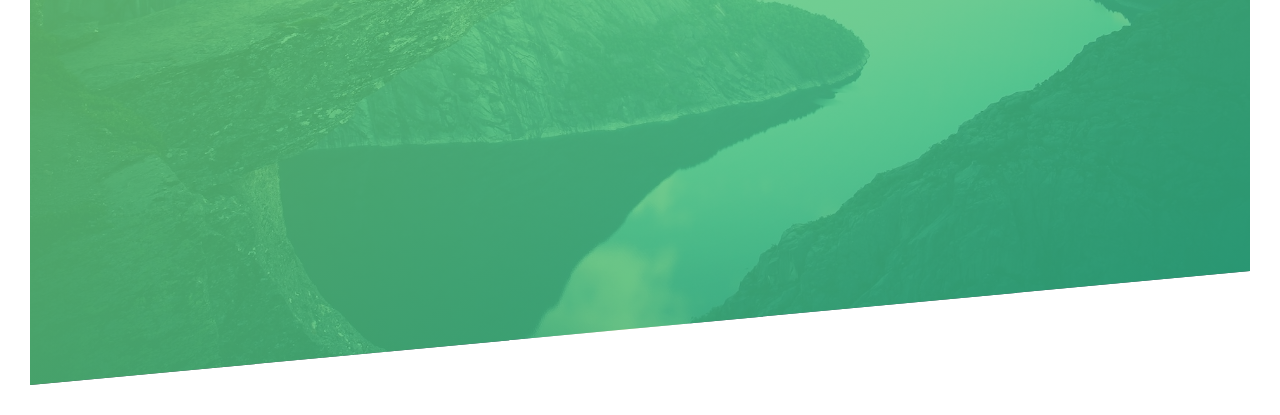
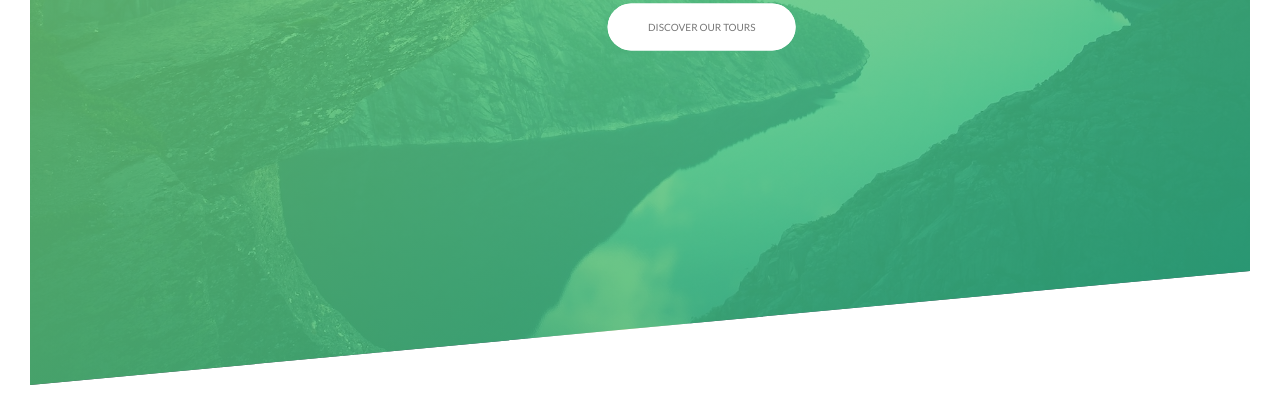
Before and after one commit to Maciejnecka/Natours, a plain HTML site: page starter/index.html in a window 1280 px wide. Shown: the part 405-820 px from the top of the page. Drawn offline with Linux system fonts and the light colour scheme; files that its build step writes are made by us from their sources.

Commit message:
Section: 2

```diff
--- a/starter/css/keyframes.css
+++ b/starter/css/keyframes.css
@@ -31,4 +31,17 @@
     transform: translateX(0);
   }
 }
+
+/* Heading button */
+@keyframes moveInBottom {
+  0% {
+    opacity: 0;
+    transform: translateY(3rem);
+  }
+
+  100% {
+    opacity: 1;
+    transform: translate(0);
+  }
+}
 /* ////////////////////////////////////////////////////////// */
--- a/starter/css/style.css
+++ b/starter/css/style.css
@@ -55,6 +55,7 @@ body {
   top: 40%;
   left: 50%;
   transform: translate(-40%, -50%);
+  text-align: center;
 }
 
 .heading-primary {
@@ -63,6 +64,7 @@ body {
 
   /* Fix shaking */
   backface-visibility: hidden;
+  margin-bottom: 6rem;
 }
 
 .heading-primary-main {
@@ -82,3 +84,56 @@ body {
 
   animation: moveInRight 1s ease-out;
 }
+
+.btn:link,
+.btn:visited {
+  text-transform: uppercase;
+  text-decoration: none;
+  padding: 1.5rem 4rem;
+  display: inline-block;
+  border-radius: 10rem;
+  transition: all 0.2s;
+  position: relative;
+}
+
+.btn:hover {
+  transform: translateY(-0.3rem);
+  box-shadow: 0 1rem 2rem rgba(0, 0, 0, 0.2);
+}
+
+.btn:active {
+  transform: translateY(-0.1rem);
+  box-shadow: 0 0.5rem 1rem rgba(0, 0, 0, 0.2);
+}
+
+.btn-white {
+  background-color: #fff;
+  color: #777;
+}
+
+.btn::after {
+  content: '';
+  display: inline-block;
+  height: 100%;
+  width: 100%;
+  border-radius: 10rem;
+  position: absolute;
+  top: 0;
+  left: 0;
+  z-index: -1;
+  transition: all 0.4s;
+}
+
+.btn-white::after {
+  background-color: #fff;
+}
+
+.btn:hover::after {
+  transform: scaleX(1.4) scaleY(1.6);
+  opacity: 0;
+}
+
+.btn-animated {
+  animation: moveInBottom 0.5s ease-out 0.75s;
+  animation-fill-mode: backwards;
+}
--- a/starter/index.html
+++ b/starter/index.html
@@ -26,6 +26,8 @@
           <span class="heading-primary-main">Outdoors</span>
           <span class="heading-primary-sub">is where life happens</span>
         </h1>
+
+        <a href="#" class="btn btn-white btn-animated">Discover our tours</a>
       </div>
     </header>
   </body>
```
